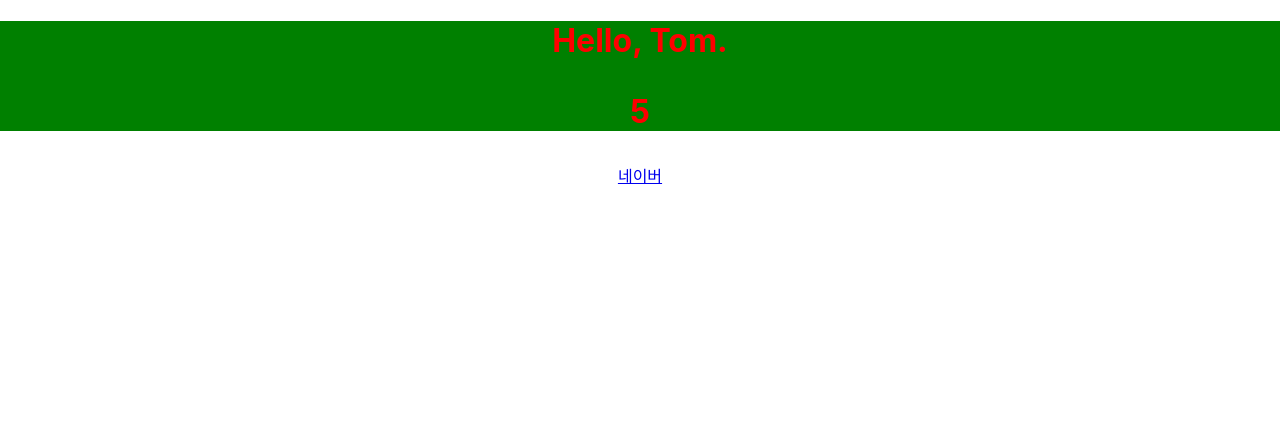
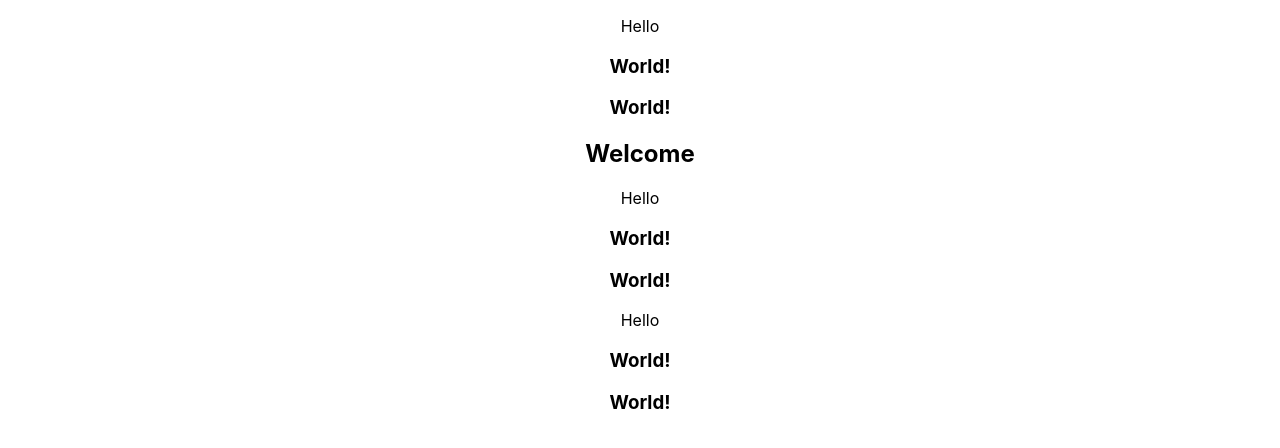
Before and after one commit to cyoure/reactVoca, a React (Create React App) app in the folder voca/: page / in a window 1280 px wide. Shown: the top 448 px of the page. Built offline with nearby package versions, Linux system fonts and the light colour scheme.

Commit message:
첫 컴포넌트 만들기

```diff
--- a/voca/src/App.js
+++ b/voca/src/App.js
@@ -1,22 +1,14 @@
 import "./App.css";
+import Hello from "./component/Hello";
+import Welcome from "./component/Welcome";
 
 function App() {
-  const name = "Tom";
-  const naver = {
-    name: "네이버",
-    url: "https://naver.com",
-  };
   return (
     <div className="App">
-      <h1
-        style={{
-          color: "red",
-          backgroundColor: "green",
-        }}
-      >
-        Hello, {name}.<p>{2 + 3}</p>
-      </h1>
-      <a href={naver.url}>{naver.name}</a>
+      <Hello />
+      <Welcome />
+      <Hello />
+      <Hello />
     </div>
   );
 }
--- /dev/null
+++ b/voca/src/component/Hello.js
@@ -0,0 +1,11 @@
+import World from "./World";
+
+export default function Hello() {
+  return (
+    <div>
+      <p>Hello</p>
+      <World />
+      <World />
+    </div>
+  );
+}
--- /dev/null
+++ b/voca/src/component/Welcome.js
@@ -0,0 +1,3 @@
+export default function Welcome() {
+  return <h2> Welcome </h2>;
+}
--- /dev/null
+++ b/voca/src/component/World.js
@@ -0,0 +1,3 @@
+export default function World() {
+  return <h3> World! </h3>;
+}
```
